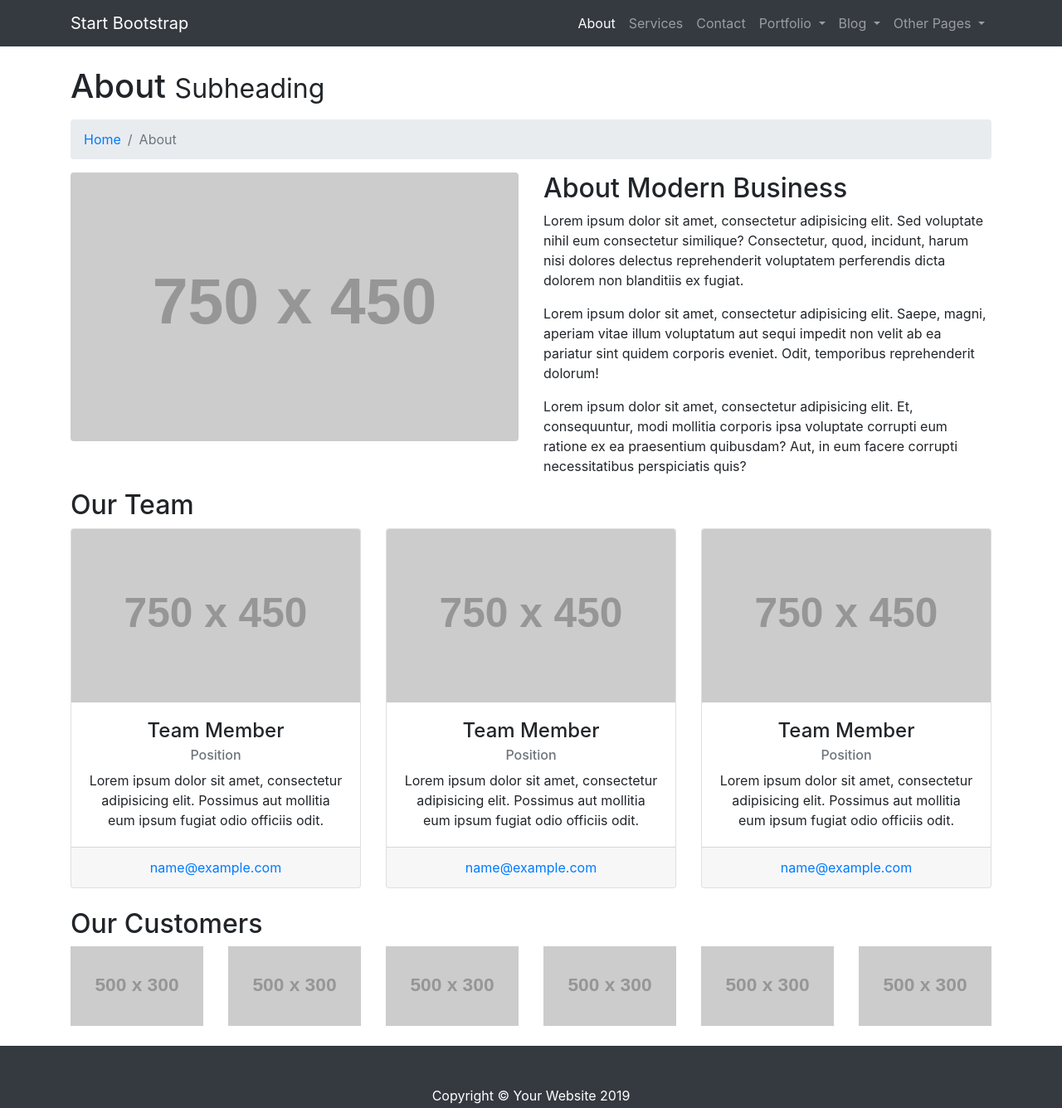
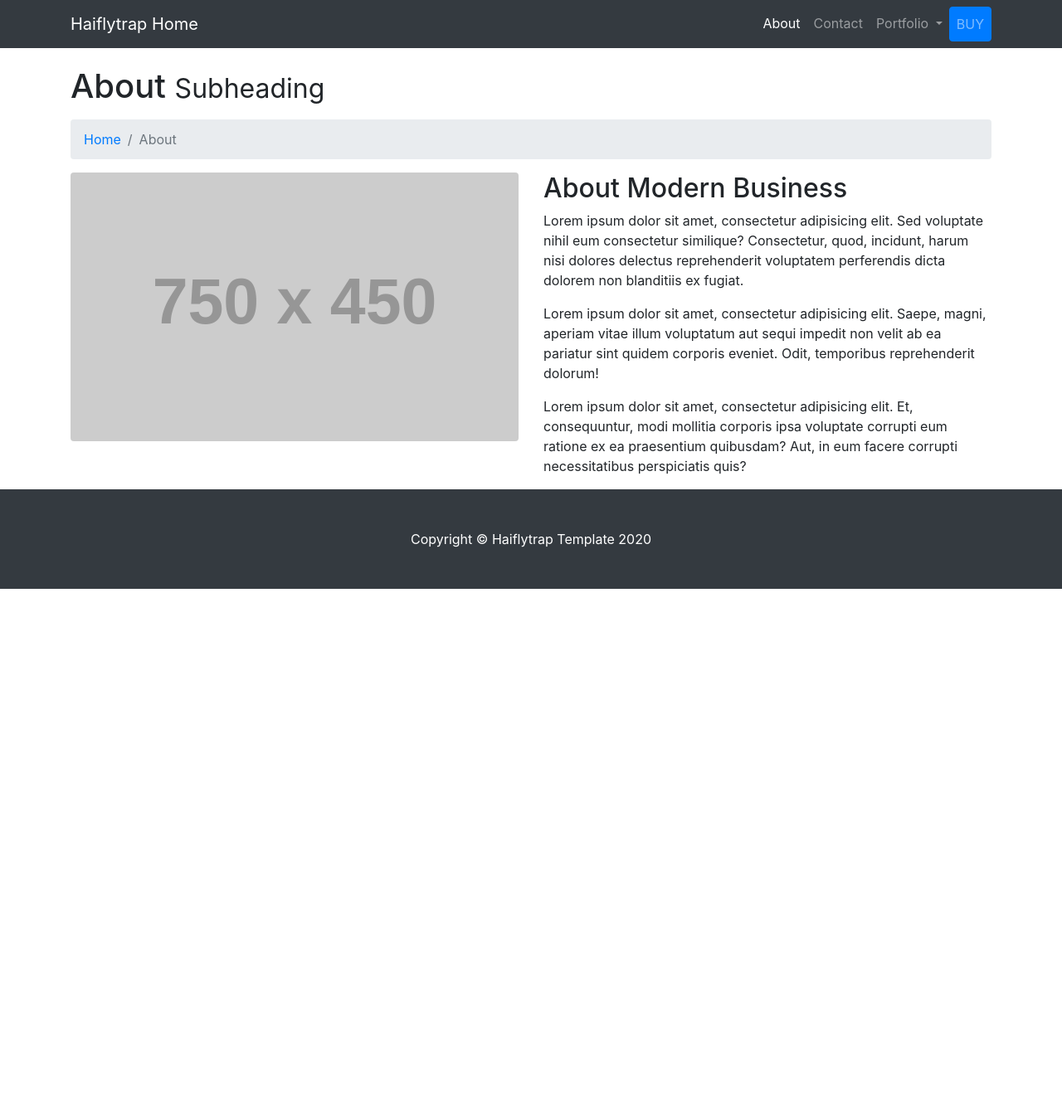
Before and after one commit to doniyke/haiflytrap, a website: page about.html in a window 1280 px wide. Shown: the whole page at 83% size. After the commit the page ends 800 px from the top, so only its background shows below. Drawn offline with Linux system fonts and the light colour scheme; placeholder pictures from the web are drawn by us.

Commit message:
updated the basic templates

```diff
--- a/about.html
+++ b/about.html
@@ -8,7 +8,7 @@
   <meta name="description" content="">
   <meta name="author" content="">
 
-  <title>Modern Business - Start Bootstrap Template</title>
+  <title>Modern Business - Haiflytrap</title>
 
   <!-- Bootstrap core CSS -->
   <link href="vendor/bootstrap/css/bootstrap.min.css" rel="stylesheet">
@@ -23,7 +23,7 @@
   <!-- Navigation -->
   <nav class="navbar fixed-top navbar-expand-lg navbar-dark bg-dark fixed-top">
     <div class="container">
-      <a class="navbar-brand" href="index.html">Start Bootstrap</a>
+      <a class="navbar-brand" href="index.html">Haiflytrap Home</a>
       <button class="navbar-toggler navbar-toggler-right" type="button" data-toggle="collapse" data-target="#navbarResponsive" aria-controls="navbarResponsive" aria-expanded="false" aria-label="Toggle navigation">
         <span class="navbar-toggler-icon"></span>
       </button>
@@ -33,9 +33,6 @@
             <a class="nav-link" href="about.html">About</a>
           </li>
           <li class="nav-item">
-            <a class="nav-link" href="services.html">Services</a>
-          </li>
-          <li class="nav-item">
             <a class="nav-link" href="contact.html">Contact</a>
           </li>
           <li class="nav-item dropdown">
@@ -43,34 +40,15 @@
               Portfolio
             </a>
             <div class="dropdown-menu dropdown-menu-right" aria-labelledby="navbarDropdownPortfolio">
-              <a class="dropdown-item" href="portfolio-1-col.html">1 Column Portfolio</a>
-              <a class="dropdown-item" href="portfolio-2-col.html">2 Column Portfolio</a>
-              <a class="dropdown-item" href="portfolio-3-col.html">3 Column Portfolio</a>
-              <a class="dropdown-item" href="portfolio-4-col.html">4 Column Portfolio</a>
-              <a class="dropdown-item" href="portfolio-item.html">Single Portfolio Item</a>
+              <a class="dropdown-item" href="#">1 Column Portfolio</a>
+              <a class="dropdown-item" href="#">2 Column Portfolio</a>
+              <a class="dropdown-item" href="#">3 Column Portfolio</a>
+              <a class="dropdown-item" href="#">4 Column Portfolio</a>
+              <a class="dropdown-item" href="#">Single Portfolio Item</a>
             </div>
           </li>
-          <li class="nav-item dropdown">
-            <a class="nav-link dropdown-toggle" href="#" id="navbarDropdownBlog" data-toggle="dropdown" aria-haspopup="true" aria-expanded="false">
-              Blog
-            </a>
-            <div class="dropdown-menu dropdown-menu-right" aria-labelledby="navbarDropdownBlog">
-              <a class="dropdown-item" href="blog-home-1.html">Blog Home 1</a>
-              <a class="dropdown-item" href="blog-home-2.html">Blog Home 2</a>
-              <a class="dropdown-item" href="blog-post.html">Blog Post</a>
-            </div>
-          </li>
-          <li class="nav-item dropdown">
-            <a class="nav-link dropdown-toggle" href="#" id="navbarDropdownBlog" data-toggle="dropdown" aria-haspopup="true" aria-expanded="false">
-              Other Pages
-            </a>
-            <div class="dropdown-menu dropdown-menu-right" aria-labelledby="navbarDropdownBlog">
-              <a class="dropdown-item" href="full-width.html">Full Width Page</a>
-              <a class="dropdown-item" href="sidebar.html">Sidebar Page</a>
-              <a class="dropdown-item" href="faq.html">FAQ</a>
-              <a class="dropdown-item" href="404.html">404</a>
-              <a class="dropdown-item" href="pricing.html">Pricing Table</a>
-            </div>
+         <li class="nav-item">
+            <a class="nav-link btn nav-buy-btn btn-primary" href="#">BUY</a>
           </li>
         </ul>
       </div>
@@ -106,75 +84,7 @@
     </div>
     <!-- /.row -->
 
-    <!-- Team Members -->
-    <h2>Our Team</h2>
 
-    <div class="row">
-      <div class="col-lg-4 mb-4">
-        <div class="card h-100 text-center">
-          <img class="card-img-top" src="http://placehold.it/750x450" alt="">
-          <div class="card-body">
-            <h4 class="card-title">Team Member</h4>
-            <h6 class="card-subtitle mb-2 text-muted">Position</h6>
-            <p class="card-text">Lorem ipsum dolor sit amet, consectetur adipisicing elit. Possimus aut mollitia eum ipsum fugiat odio officiis odit.</p>
-          </div>
-          <div class="card-footer">
-            <a href="#">name@example.com</a>
-          </div>
-        </div>
-      </div>
-      <div class="col-lg-4 mb-4">
-        <div class="card h-100 text-center">
-          <img class="card-img-top" src="http://placehold.it/750x450" alt="">
-          <div class="card-body">
-            <h4 class="card-title">Team Member</h4>
-            <h6 class="card-subtitle mb-2 text-muted">Position</h6>
-            <p class="card-text">Lorem ipsum dolor sit amet, consectetur adipisicing elit. Possimus aut mollitia eum ipsum fugiat odio officiis odit.</p>
-          </div>
-          <div class="card-footer">
-            <a href="#">name@example.com</a>
-          </div>
-        </div>
-      </div>
-      <div class="col-lg-4 mb-4">
-        <div class="card h-100 text-center">
-          <img class="card-img-top" src="http://placehold.it/750x450" alt="">
-          <div class="card-body">
-            <h4 class="card-title">Team Member</h4>
-            <h6 class="card-subtitle mb-2 text-muted">Position</h6>
-            <p class="card-text">Lorem ipsum dolor sit amet, consectetur adipisicing elit. Possimus aut mollitia eum ipsum fugiat odio officiis odit.</p>
-          </div>
-          <div class="card-footer">
-            <a href="#">name@example.com</a>
-          </div>
-        </div>
-      </div>
-    </div>
-    <!-- /.row -->
-
-    <!-- Our Customers -->
-    <h2>Our Customers</h2>
-    <div class="row">
-      <div class="col-lg-2 col-sm-4 mb-4">
-        <img class="img-fluid" src="http://placehold.it/500x300" alt="">
-      </div>
-      <div class="col-lg-2 col-sm-4 mb-4">
-        <img class="img-fluid" src="http://placehold.it/500x300" alt="">
-      </div>
-      <div class="col-lg-2 col-sm-4 mb-4">
-        <img class="img-fluid" src="http://placehold.it/500x300" alt="">
-      </div>
-      <div class="col-lg-2 col-sm-4 mb-4">
-        <img class="img-fluid" src="http://placehold.it/500x300" alt="">
-      </div>
-      <div class="col-lg-2 col-sm-4 mb-4">
-        <img class="img-fluid" src="http://placehold.it/500x300" alt="">
-      </div>
-      <div class="col-lg-2 col-sm-4 mb-4">
-        <img class="img-fluid" src="http://placehold.it/500x300" alt="">
-      </div>
-    </div>
-    <!-- /.row -->
 
   </div>
   <!-- /.container -->
@@ -182,7 +92,7 @@
   <!-- Footer -->
   <footer class="py-5 bg-dark">
     <div class="container">
-      <p class="m-0 text-center text-white">Copyright &copy; Your Website 2019</p>
+      <p class="m-0 text-center text-white">Copyright &copy; Haiflytrap Template 2020</p>
     </div>
     <!-- /.container -->
   </footer>
```
Also changed, not shown: contact.html (+11 -33 lines), index.html (+5 -5 lines).
